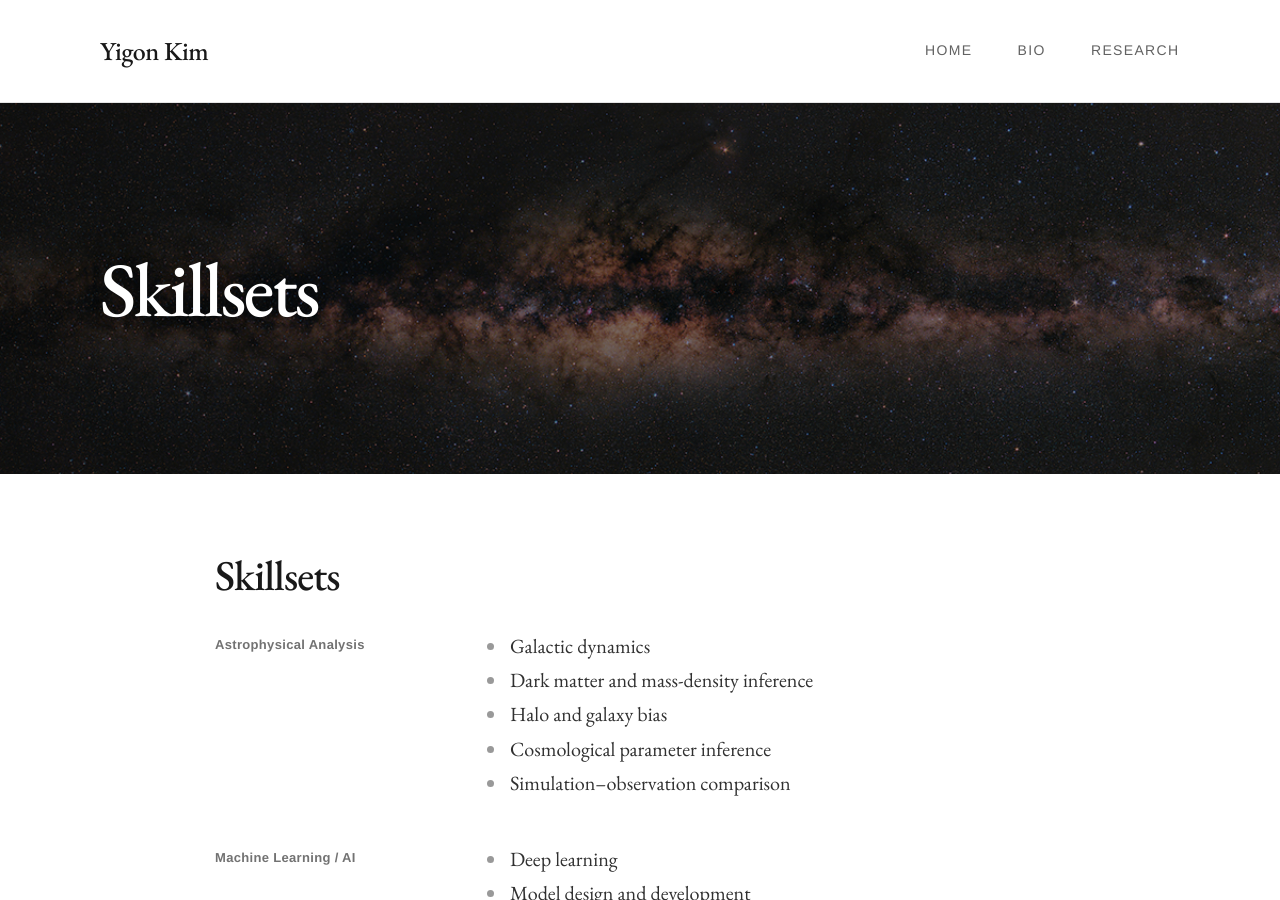
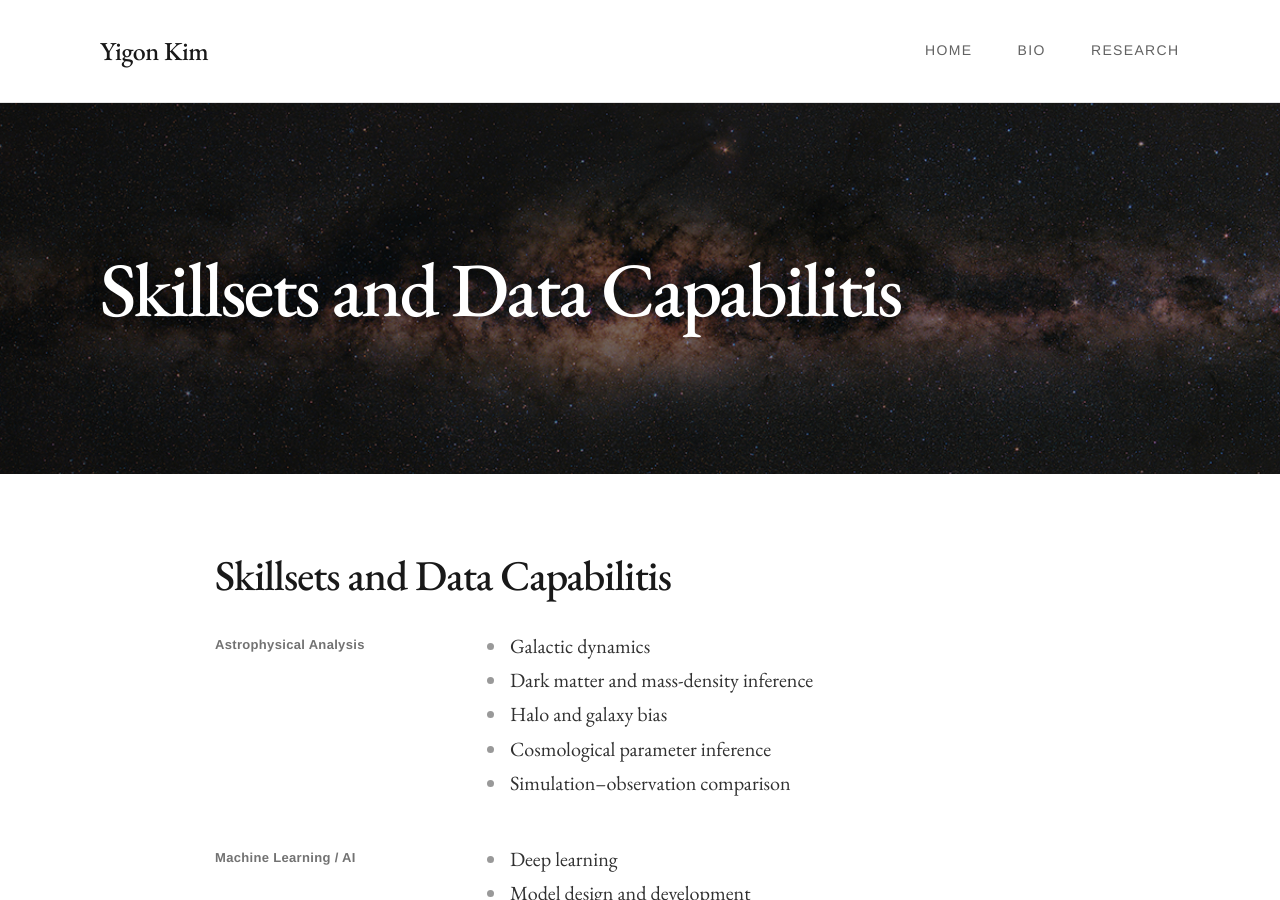
Before and after one commit to yigon/yigon.github.io, a Jekyll site: the page built from skillsets-section.md, in a window 1280 px wide and 900 px high. Built offline with Jekyll 4.4.1, drawn with Linux system fonts in a browser that asks for light colours; our own code applies the rules of GitHub Pages for plain Markdown files.

Commit message:
Update skillsets-section.md

```diff
--- a/skillsets-section.md
+++ b/skillsets-section.md
@@ -1,4 +1,4 @@
-## Skillsets
+## Skillsets and Data Capabilitis
 
 <div class="skillsets-list" aria-label="Scientific machine learning and astrophysics skillsets">
   <section class="skillsets-entry" aria-labelledby="skill-astro">
```
